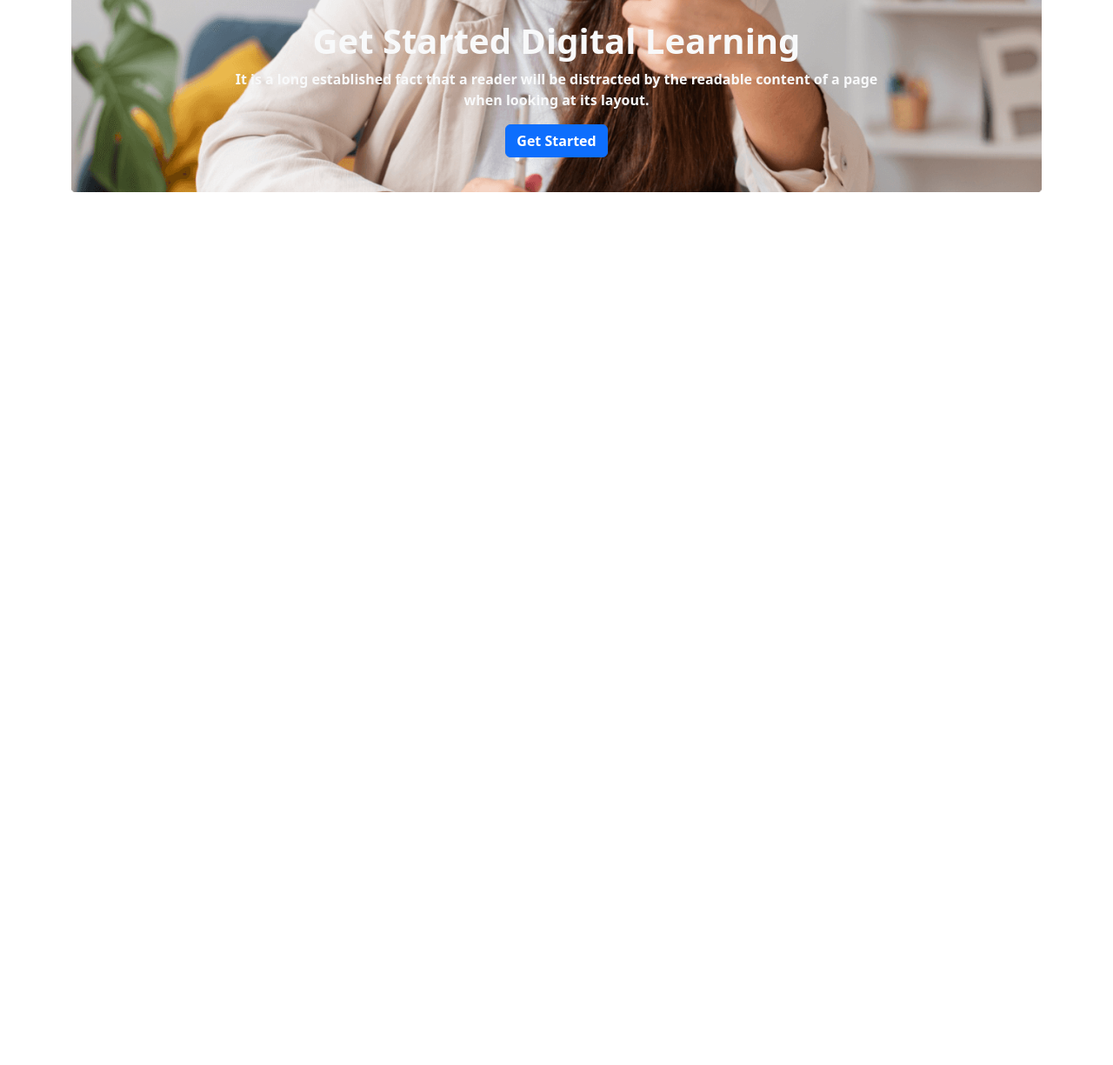
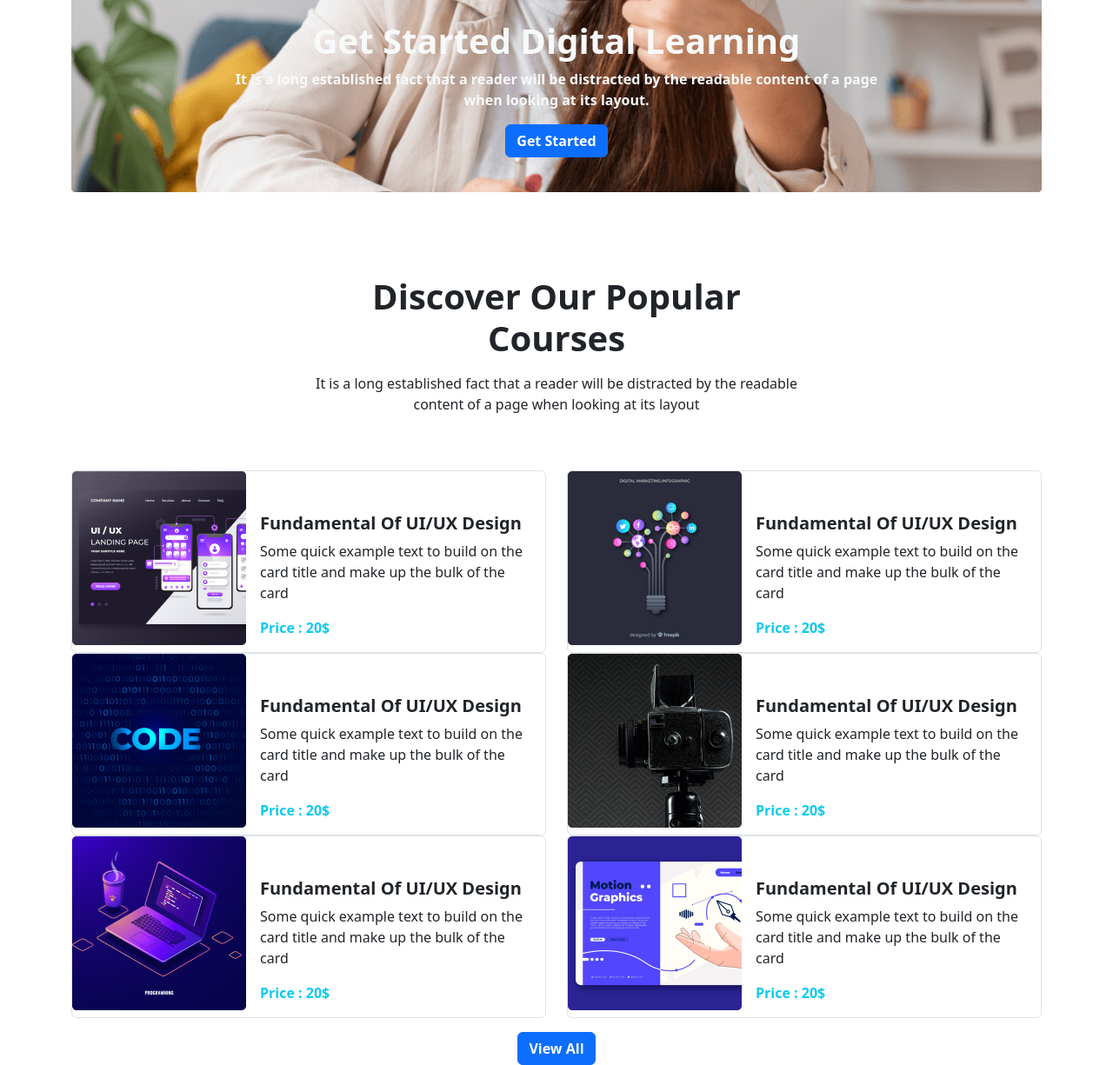
Before and after one commit to Ak-Rakib/SvTech-website, a plain HTML site: page index.html in a window 1280 px wide. Shown: the part 419-1644 px from the top of the page at 87% size. Before the commit the page ends 800 px from the top, so only its background shows below. Drawn offline with nearby package versions, Linux system fonts and the light colour scheme.

Commit message:
courses side complete

```diff
--- a/index.html
+++ b/index.html
@@ -15,7 +15,7 @@
         <!-- Navigation part  -->
         <nav class="navbar navbar-expand-lg fixed-top bg-light">
             <div class="container">
-              <a class="navbar-brand h3 fw-bold" href="#"><span class="text-info ps-2">Sv</span>Tech</a>
+              <a class="navbar-brand h3 fw-bold" href="#"><span class="text-info ps-2 h4">Sv</span>Tech</a>
               <button class="navbar-toggler" type="button" data-bs-toggle="collapse" data-bs-target="#navbarSupportedContent" aria-controls="navbarSupportedContent" aria-expanded="false" aria-label="Toggle navigation">
                 <span class="navbar-toggler-icon"></span>
               </button>
@@ -89,6 +89,101 @@
           </div>
         </section>
     </header>
+    <main>
+      <section class="container">
+        <!-- heading part  -->
+        <h2 class="text-center fw-bold h1 pt-5">Discover Our Popular
+         <br> Courses</h2>
+        <p class="text-center pt-2 pb-5">
+          It is a long established fact that a reader will be distracted by the readable
+          <br> content of a page when looking at its layout
+        </p>
+        <!-- Courses details  -->
+        <div>
+          <div class="row">
+            <div class="col-lg-6 col-md-6 col-sm-12">
+              <div class="">
+                <div class="d-flex border border-1 rounded">
+                  <div>
+                    <img src="./images/course/course-1.png" alt="">
+                  </div>
+                  <div class="ps-3 pe-3 pt-5">
+                    <h1 class="h5 fw-bold">Fundamental Of UI/UX Design</h1>
+                    <p>Some quick example text to build on the card title
+                      and make up the bulk of the card</p>
+                      <p class="text-info fw-bold">Price : 20$</p>
+                  </div>
+                </div>
+                <div class="d-flex border border-1 rounded">
+                  <div>
+                    <img src="./images/course/course-2.png" alt="">
+                  </div>
+                  <div class="ps-3 pe-3 pt-5">
+                    <h1 class="h5 fw-bold">Fundamental Of UI/UX Design</h1>
+                    <p>Some quick example text to build on the card title
+                      and make up the bulk of the card</p>
+                      <p class="text-info fw-bold">Price : 20$</p>
+                  </div>
+                </div>
+                <div class="d-flex border border-1 rounded">
+                  <div>
+                    <img src="./images/course/course-3.png" alt="">
+                  </div>
+                  <div class="ps-3 pe-3 pt-5">
+                    <h1 class="h5 fw-bold">Fundamental Of UI/UX Design</h1>
+                    <p>Some quick example text to build on the card title
+                      and make up the bulk of the card</p>
+                      <p class="text-info fw-bold">Price : 20$</p>
+                  </div>
+                </div>
+              </div>
+            </div>
+            <div class="col-lg-6 col-md-6 col-sm-12">
+              <div class="">
+                <div class="d-flex border border-1 rounded">
+                  <div>
+                    <img src="./images/course/course-4.png" alt="">
+                  </div>
+                  <div class="ps-3 pe-3 pt-5">
+                    <h1 class="h5 fw-bold">Fundamental Of UI/UX Design</h1>
+                    <p>Some quick example text to build on the card title
+                      and make up the bulk of the card</p>
+                      <p class="text-info fw-bold">Price : 20$</p>
+                  </div>
+                </div>
+                <div class="d-flex border border-1 rounded">
+                  <div>
+                    <img src="./images/course/course-5.png" alt="">
+                  </div>
+                  <div class="ps-3 pe-3 pt-5">
+                    <h1 class="h5 fw-bold">Fundamental Of UI/UX Design</h1>
+                    <p>Some quick example text to build on the card title
+                      and make up the bulk of the card</p>
+                      <p class="text-info fw-bold">Price : 20$</p>
+                  </div>
+                </div>
+                <div class="d-flex border border-1 rounded">
+                  <div>
+                    <img src="./images/course/course-6.png" alt="">
+                  </div>
+                  <div class="ps-3 pe-3 pt-5">
+                    <h1 class="h5 fw-bold">Fundamental Of UI/UX Design</h1>
+                    <p>Some quick example text to build on the card title
+                      and make up the bulk of the card</p>
+                      <p class="text-info fw-bold">Price : 20$</p>
+                  </div>
+                </div>
+              </div>
+            </div>
+          </div>
+        </div>
+        <!-- ------------------------------------------------- -->
+        <div class="d-flex justify-content-center pt-3">
+          <button class="btn btn-primary text-center fw-bold">View All</button>
+        </div>
+        <!-- ------------------------------------------------- -->
+      </section>
+    </main>
     <!-- Bootstrap js  -->
     <script src="https://cdn.jsdelivr.net/npm/bootstrap@5.2.0/dist/js/bootstrap.bundle.min.js"></script>
 </body>
```
